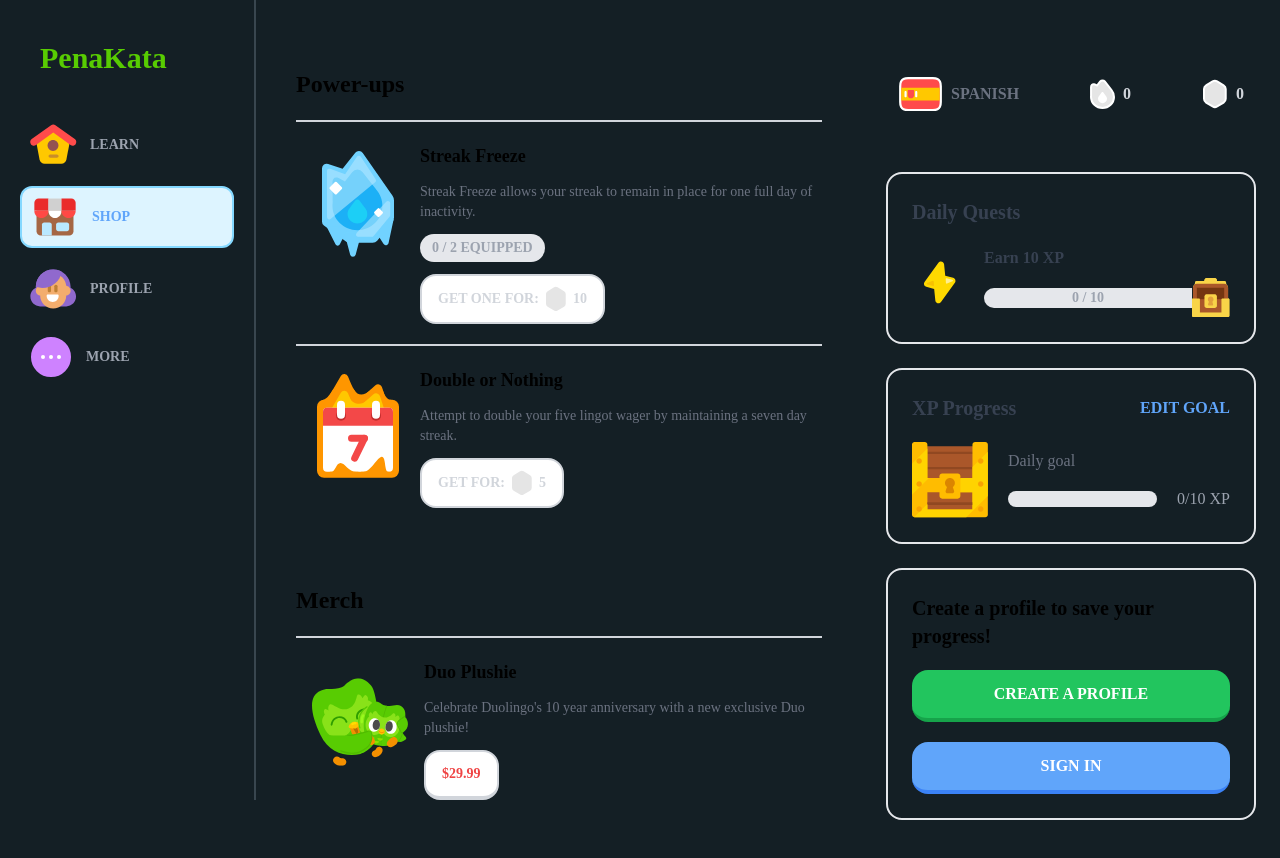
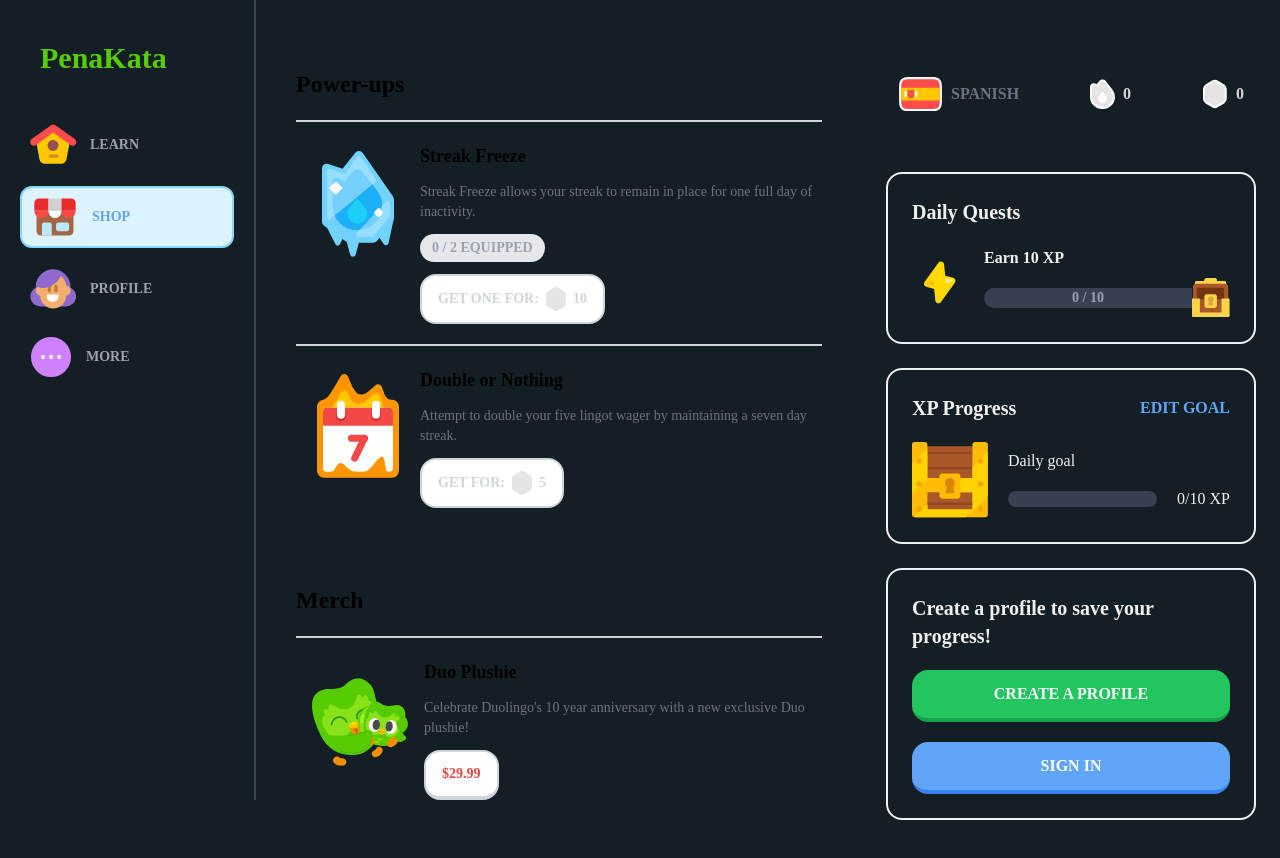
Before and after one commit to rzkynaga/pena-kata, a Next.js app: page /shop in a window 1280 px wide. Shown: the top 858 px of the page. Built offline with nearby package versions, Linux system fonts and the light colour scheme.

Commit message:
coloring

```diff
--- a/src/components/LoginScreen.tsx
+++ b/src/components/LoginScreen.tsx
@@ -97,21 +97,38 @@ export const LoginScreen = ({
     void router.push("/learn");
   };
 
-  return (
+  const [isVisible, setIsVisible] = useState(true);
+
+  const [shouldRender, setShouldRender] = useState(loginScreenState !== "HIDDEN");
+  const [isFadingOut, setIsFadingOut] = useState(false);
+
+  const handleClose = () => {
+    setIsFadingOut(true); // Mulai animasi fade-out
+    setTimeout(() => {
+      setIsFadingOut(false); // Reset animasi
+      setShouldRender(false); // Hapus dari DOM setelah animasi selesai
+      setLoginScreenState("HIDDEN");
+    }, 300); // Durasi animasi sesuai kebutuhan, misal 300ms
+  };
+
+  useEffect(() => {
+    if (loginScreenState !== "HIDDEN") {
+      setShouldRender(true); // Render komponen saat login screen terbuka
+    }
+  }, [loginScreenState]);
+
+  return shouldRender ? (
     <article
       className={[
-        "fixed inset-0 z-30 flex flex-col bg-[#f0f0f0] p-7 transition duration-300",
-        loginScreenState === "HIDDEN"
-          ? "pointer-events-none opacity-0"
-          : "opacity-100",
+        "fixed inset-0 z-30 flex flex-col bg-[#f0f0f0] p-7 transition-opacity duration-300",
+        isFadingOut ? "opacity-0 pointer-events-none" : "opacity-100"
       ].join(" ")}
-      aria-hidden={!loginScreenState}
+      aria-hidden={loginScreenState === "HIDDEN"}
     >
       <header className="flex flex-row-reverse justify-between sm:flex-row">
         <button
-          className="flex text-gray-400"
-          onClick={() => setLoginScreenState("HIDDEN")}
-        >
+          className="flex text-gray-600"
+          onClick={handleClose}>
           <CloseSvg />
           <span className="sr-only">Close</span>
         </button>
@@ -238,7 +255,7 @@ export const LoginScreen = ({
             {" "}kami.
           </p>
           <p className="text-center text-xs leading-5 text-gray-400">
-          Situs ini dilindungi oleh reCAPTCHA Enterprise, dan {" "}
+            Situs ini dilindungi oleh reCAPTCHA Enterprise, dan {" "}
             <Link
               className="font-bold"
               href="https://policies.google.com/privacy"
@@ -272,5 +289,5 @@ export const LoginScreen = ({
         </div>
       </div>
     </article>
-  );
+  ) : null
 };
--- a/src/components/RightBar.tsx
+++ b/src/components/RightBar.tsx
@@ -223,14 +223,14 @@ const DailyQuestsSection = () => {
   const xpToday = useBoundStore((x) => x.xpToday());
   const goalXp = useBoundStore((x) => x.goalXp);
   return (
-    <article className="flex flex-col gap-5 rounded-2xl border-2 border-gray-200 p-6 font-bold text-gray-700">
-      <h2 className="text-xl">Daily Quests</h2>
+    <article className="flex flex-col gap-5 rounded-2xl border-2 border-[#f0f0f0] p-6 font-bold text-gray-700">
+      <h2 className="text-xl text-[#f0f0f0]">Daily Quests</h2>
       <div className="flex items-center gap-4">
         <LightningProgressSvg />
-        <div className="flex flex-col gap-2">
+        <div className="flex flex-col gap-2 text-[#f0f0f0]">
           <h3>Earn {goalXp} XP</h3>
           <div className="flex items-center">
-            <div className="relative h-5 w-52 rounded-l-full bg-gray-200">
+            <div className="relative h-5 w-52 rounded-l-full bg-gray-700">
               <div
                 className={[
                   "relative h-full rounded-l-full bg-yellow-400",
@@ -587,8 +587,8 @@ const XpProgressSection = () => {
   const xpToday = useBoundStore((x) => x.xpToday());
   const goalXp = useBoundStore((x) => x.goalXp);
   return (
-    <article className="flex flex-col gap-5 rounded-2xl border-2 border-gray-200 p-6 font-bold text-gray-700">
-      <div className="flex items-center justify-between">
+    <article className="flex flex-col gap-5 rounded-2xl border-2 border-[#f0f0f0] p-6 font-bold text-gray-700">
+      <div className="flex items-center justify-between text-[#f0f0f0]">
         <h2 className="text-xl">XP Progress</h2>
         <Link href="/settings/coach" className="uppercase text-blue-400">
           Edit goal
@@ -597,9 +597,9 @@ const XpProgressSection = () => {
       <div className="flex gap-5">
         <TreasureClosedSvg />
         <div className="flex grow flex-col justify-around">
-          <h3 className="font-normal text-gray-500">Daily goal</h3>
+          <h3 className="font-normal text-[#f0f0f0]">Daily goal</h3>
           <div className="flex items-center gap-5">
-            <div className="relative h-4 w-full grow rounded-full bg-gray-200">
+            <div className="relative h-4 w-full grow rounded-full bg-gray-700">
               {xpToday > 0 && (
                 <div
                   className="absolute left-0 top-0 h-4 rounded-full bg-yellow-400"
@@ -609,7 +609,7 @@ const XpProgressSection = () => {
                 </div>
               )}
             </div>
-            <div className="text-md shrink-0 font-normal text-gray-400">
+            <div className="text-md shrink-0 font-normal text-[#f0f0f0]">
               {xpToday}/{goalXp} XP
             </div>
           </div>
@@ -625,7 +625,7 @@ const CreateAProfileSection = ({
   setLoginScreenState: React.Dispatch<React.SetStateAction<LoginScreenState>>;
 }) => {
   return (
-    <article className="flex flex-col gap-5 rounded-2xl border-2 border-gray-200 p-6 font-bold">
+    <article className="flex flex-col gap-5 rounded-2xl border-2 text-[#f0f0f0] border-[#f0f0f0] p-6 font-bold">
       <h2 className="text-xl">Create a profile to save your progress!</h2>
       <button
         className="rounded-2xl border-b-4 border-green-600 bg-green-500 py-3 uppercase text-white transition hover:border-green-500 hover:bg-green-400"
--- a/src/pages/learn.tsx
+++ b/src/pages/learn.tsx
@@ -228,7 +228,7 @@ const TileTooltip = ({
   }, [selectedTile, tileTooltipRef, closeTooltip, index]);
 
   const unit = units.find((unit) => unit.unitNumber === unitNumber);
-  const activeBackgroundColor = unit?.backgroundColor ?? "bg-green-500";
+  const activeBackgroundColor = unit?.backgroundColor ?? "bg-green-900";
   const activeTextColor = unit?.textColor ?? "text-green-500";
 
   return (
```
